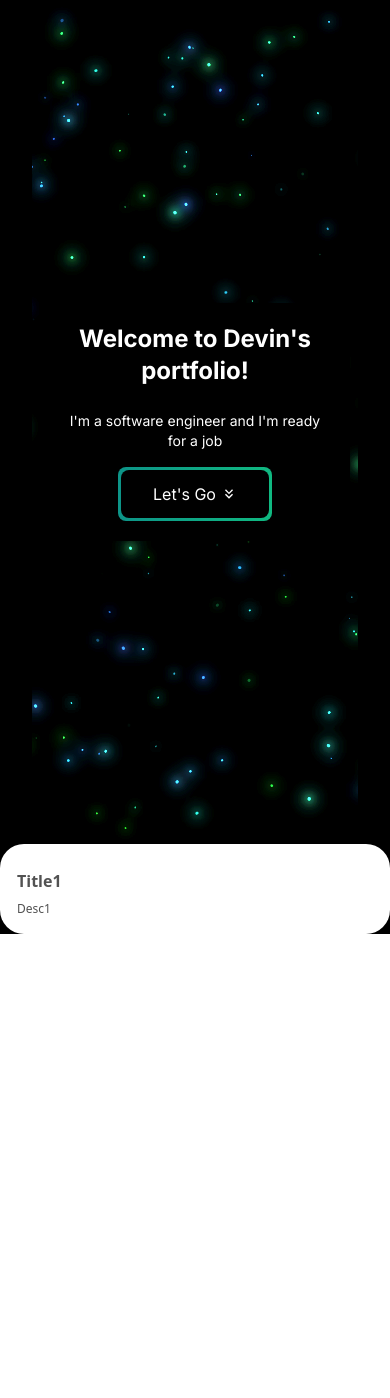
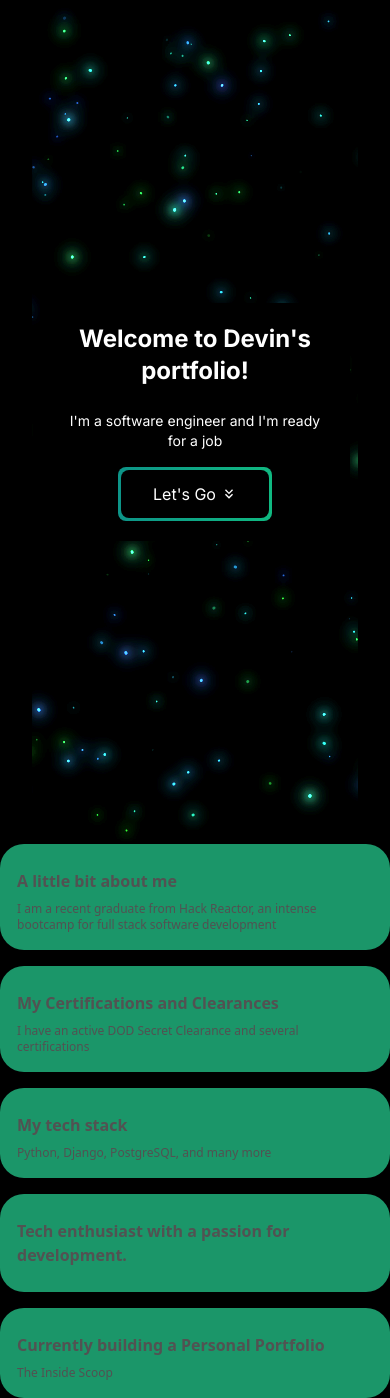
Before and after one commit to Devin-Hunter/Personal-Portfolio, a Next.js app in the folder devin-portfolio/: page / in a window 390 px wide. Before the commit the page ends 934 px from the top, so only its background shows below. Built offline with nearby package versions, Linux system fonts and the light colour scheme.

Commit message:
Started customizing Floating NavBar & Bento Grid, added Data folderand data index file

```diff
--- /dev/null
+++ b/devin-portfolio/src/Data/index.ts
@@ -0,0 +1,199 @@
+export const navItems = [
+    { name: "About", link: "#about" },
+    { name: "Projects", link: "#projects" },
+    { name: "Testimonials", link: "#testimonials" },
+    { name: "Contact", link: "#contact" },
+  ];
+
+  export const gridItems = [
+    {
+      id: 1,
+      title: "A little bit about me ",
+      description: "I am a recent graduate from Hack Reactor, an intense bootcamp for full stack software development",
+      className: "lg:col-span-2 md:col-span-6 md:row-span-2 lg:min-h-[60vh]",
+      imgClassName: "",
+      titleClassName: "justify-end",
+      img: "",
+      spareImg: "",
+    },
+    {
+      id: 2,
+      title: "My Certifications and Clearances",
+      description: "I have an active DOD Secret Clearance and several certifications",
+      className: "lg:col-span-1 md:col-span-3 md:row-span-1",
+      imgClassName: "",
+      titleClassName: "justify-start",
+      img: "",
+      spareImg: "",
+    },
+    {
+      id: 3,
+      title: "My tech stack",
+      description: "Python, Django, PostgreSQL, and many more",
+      className: "lg:col-span-1 md:col-span-3 md:row-span-1",
+      imgClassName: "",
+      titleClassName: "justify-center",
+      img: "",
+      spareImg: "",
+    },
+    {
+      id: 4,
+      title: "Tech enthusiast with a passion for development.",
+      description: "",
+      className: "lg:col-span-2 md:col-span-3 md:row-span-1",
+      imgClassName: "",
+      titleClassName: "justify-start",
+      img: "",
+      spareImg: "",
+    },
+
+    {
+      id: 5,
+      title: "Currently building a Personal Portfolio",
+      description: "The Inside Scoop",
+      className: "lg:col-span-2 md:col-span-3 md:row-span-1",
+      imgClassName: "",
+      titleClassName: "justify-center md:justify-start lg:justify-center",
+      img: "",
+      spareImg: "",
+    },
+  ];
+
+  export const projects = [
+    {
+      id: 1,
+      title: "Game Night",
+      des: "Explore the wonders of our solar system with this captivating 3D simulation of the planets using Three.js.",
+      img: "",
+      iconLists: [],
+      link: "",
+    },
+    {
+      id: 2,
+      title: "CarCar",
+      des: "Simplify your video conferencing experience with Yoom. Seamlessly connect with colleagues and friends.",
+      img: "",
+      iconLists: [],
+      link: "",
+    },
+    {
+      id: 3,
+      title: "Conference Go",
+      des: "A REAL Software-as-a-Service app with AI features and a payments and credits system using the latest tech stack.",
+      img: "",
+      iconLists: [],
+      link: "",
+    },
+  ];
+
+  export const testimonials = [
+    {
+      quote:
+        "Collaborating with Adrian was an absolute pleasure. His professionalism, promptness, and dedication to delivering exceptional results were evident throughout our project. Adrian's enthusiasm for every facet of development truly stands out. If you're seeking to elevate your website and elevate your brand, Adrian is the ideal partner.",
+      name: "Michael Johnson",
+      title: "Director of AlphaStream Technologies",
+    },
+    {
+      quote:
+        "Collaborating with Adrian was an absolute pleasure. His professionalism, promptness, and dedication to delivering exceptional results were evident throughout our project. Adrian's enthusiasm for every facet of development truly stands out. If you're seeking to elevate your website and elevate your brand, Adrian is the ideal partner.",
+      name: "Michael Johnson",
+      title: "Director of AlphaStream Technologies",
+    },
+    {
+      quote:
+        "Collaborating with Adrian was an absolute pleasure. His professionalism, promptness, and dedication to delivering exceptional results were evident throughout our project. Adrian's enthusiasm for every facet of development truly stands out. If you're seeking to elevate your website and elevate your brand, Adrian is the ideal partner.",
+      name: "Michael Johnson",
+      title: "Director of AlphaStream Technologies",
+    },
+    {
+      quote:
+        "Collaborating with Adrian was an absolute pleasure. His professionalism, promptness, and dedication to delivering exceptional results were evident throughout our project. Adrian's enthusiasm for every facet of development truly stands out. If you're seeking to elevate your website and elevate your brand, Adrian is the ideal partner.",
+      name: "Michael Johnson",
+      title: "Director of AlphaStream Technologies",
+    },
+    {
+      quote:
+        "Collaborating with Adrian was an absolute pleasure. His professionalism, promptness, and dedication to delivering exceptional results were evident throughout our project. Adrian's enthusiasm for every facet of development truly stands out. If you're seeking to elevate your website and elevate your brand, Adrian is the ideal partner.",
+      name: "Michael Johnson",
+      title: "Director of AlphaStream Technologies",
+    },
+  ];
+
+  export const companies = [
+    {
+      id: 1,
+      name: "Hack Reactor - School Projects",
+      img: "",
+      nameImg: "",
+    },
+    {
+      id: 2,
+      name: "Colorado Air National Guard",
+      img: "",
+      nameImg: "",
+    },
+    {
+      id: 3,
+      name: "SAIC",
+      img: "",
+      nameImg: "",
+    },
+    {
+      id: 4,
+      name: "Zenetex",
+      img: "",
+      nameImg: "",
+    },
+    {
+        id: 5,
+        name: "Kay & Associates",
+        img: "",
+        nameImg: "",
+      },
+  ];
+
+  export const workExperience = [
+    {
+      id: 1,
+      title: "Frontend Engineer Intern",
+      desc: "Assisted in the development of a web-based platform using React.js, enhancing interactivity.",
+      className: "md:col-span-2",
+      thumbnail: "/exp1.svg",
+    },
+    {
+      id: 2,
+      title: "Mobile App Dev - JSM Tech",
+      desc: "Designed and developed mobile app for both iOS & Android platforms using React Native.",
+      className: "md:col-span-2", // change to md:col-span-2
+      thumbnail: "/exp2.svg",
+    },
+    {
+      id: 3,
+      title: "Freelance App Dev Project",
+      desc: "Led the dev of a mobile app for a client, from initial concept to deployment on app stores.",
+      className: "md:col-span-2", // change to md:col-span-2
+      thumbnail: "/exp3.svg",
+    },
+    {
+      id: 4,
+      title: "Lead Frontend Developer",
+      desc: "Developed and maintained user-facing features using modern frontend technologies.",
+      className: "md:col-span-2",
+      thumbnail: "/exp4.svg",
+    },
+  ];
+
+  export const socialMedia = [
+    {
+      id: 1,
+      img: "/git.svg",
+    },
+    {
+      id: 2,
+      img: "/twit.svg",
+    },
+    {
+      id: 3,
+      img: "/link.svg",
+    },
+  ];
--- a/devin-portfolio/src/components/Grid.tsx
+++ b/devin-portfolio/src/components/Grid.tsx
@@ -1,17 +1,23 @@
 import React from 'react'
 import { BentoGrid, BentoGridItem } from './ui/BentoGrid'
+import { gridItems } from '@/Data'
 
 const Grid = () => {
   return (
     <section id="about">
         <BentoGrid>
-            {[{ title: 'Title1', description: 'Desc1', id: 1}].map
-            ((item, i) => (
+            {gridItems.map
+            (({ id, title, description, className, img, imgClassName, titleClassName, spareImg }) => (
                 <BentoGridItem
-                    id={item.id}
-                    key={item.id}
-                    title={item.title}
-                    description={item.description}
+                    id={id}
+                    key={id}
+                    title={title}
+                    description={description}
+                    className={className}
+                    img={img}
+                    imgClassName={imgClassName}
+                    titleClassName={titleClassName}
+                    spareImg={spareImg}
                 />
             ))}
         </BentoGrid>
--- a/devin-portfolio/src/components/ui/BentoGrid.tsx
+++ b/devin-portfolio/src/components/ui/BentoGrid.tsx
@@ -20,19 +20,23 @@ export const BentoGrid = ({
 };
 
 export const BentoGridItem = ({
-  className,
-  title,
-  description,
-  header,
-  icon,
-  id,
+    id,
+    title,
+    description,
+    className,
+    imgClassName,
+    titleClassName,
+    img,
+    spareImg,
 }: {
-  className?: string;
-  title?: string | React.ReactNode;
-  description?: string | React.ReactNode;
-  header?: React.ReactNode;
-  icon?: React.ReactNode;
-  id?: number
+    id?: number
+    title?: string | React.ReactNode;
+    description?: string | React.ReactNode;
+    className?: string;
+    imgClassName?: string;
+    titleClassName?: string;
+    img?: string;
+    spareImg?: string;
 }) => {
   return (
     <div
@@ -40,10 +44,14 @@ export const BentoGridItem = ({
         "row-span-1 col-span-3 relative rounded-3xl group/bento hover:shadow-xl transition duration-200 shadow-input dark:shadow-none p-4 dark:bg-black dark:border-white/[0.2] bg-white border border-transparent justify-between flex flex-col space-y-10",
         className
       )}
+      style={{
+        background: 'rgb(27,150,105)',
+        backgroundColor: 'gradient...'
+      }}
     >
-      {header}
+
       <div className="group-hover/bento:translate-x-2 transition duration-200">
-        {icon}
+
         <div className="font-sans font-bold text-neutral-600 dark:text-neutral-200 mb-2 mt-2">
           {title}
         </div>
--- a/devin-portfolio/src/components/ui/FloatingNav.tsx
+++ b/devin-portfolio/src/components/ui/FloatingNav.tsx
@@ -73,7 +73,7 @@ export const FloatingNav = ({
           </Link>
         ))}
         <button className="border text-sm font-medium relative border-neutral-200 dark:border-white/[0.2] text-black dark:text-white px-4 py-2 rounded-full">
-          <span>Login</span>
+          <span>Connect</span>
           <span className="absolute inset-x-0 w-1/2 mx-auto -bottom-px bg-gradient-to-r from-transparent via-blue-500 to-transparent  h-px" />
         </button>
       </motion.div>
```
